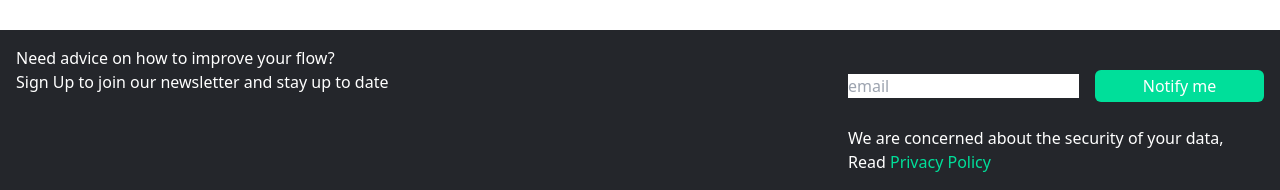
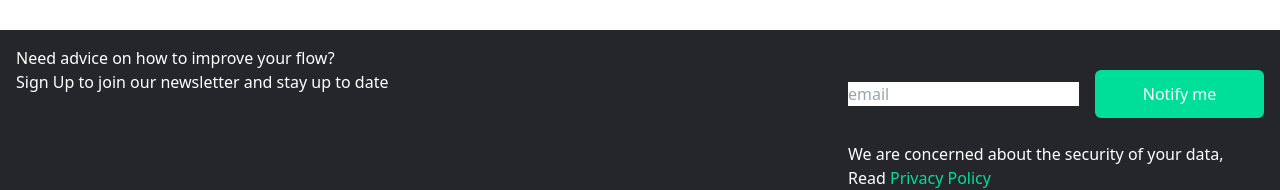
Before and after one commit to katie-franklin23/react-recipes, a React (Create React App) app: page / in a window 1280 px wide. Shown: the part 5906-6096 px from the top of the page. Built offline with nearby package versions, Linux system fonts and the light colour scheme.

Commit message:
adjust padding

```diff
--- a/src/components/NewsLetter.js
+++ b/src/components/NewsLetter.js
@@ -15,7 +15,7 @@ const NewsLetter = () => {
               placeholder="email"
               typeclassName="p-3 flex w-full rounded-md text-black "
             />
-            <button className="bg-[#00df9a] text-white rounded-md font-medium w-[200px] ml-4 my-6 px-6 border-none">
+            <button className="bg-[#00df9a] text-white rounded-md font-medium w-[200px] ml-4 my-6 px-6 py-3 border-none">
               Notify me
             </button>
           </div>
```
